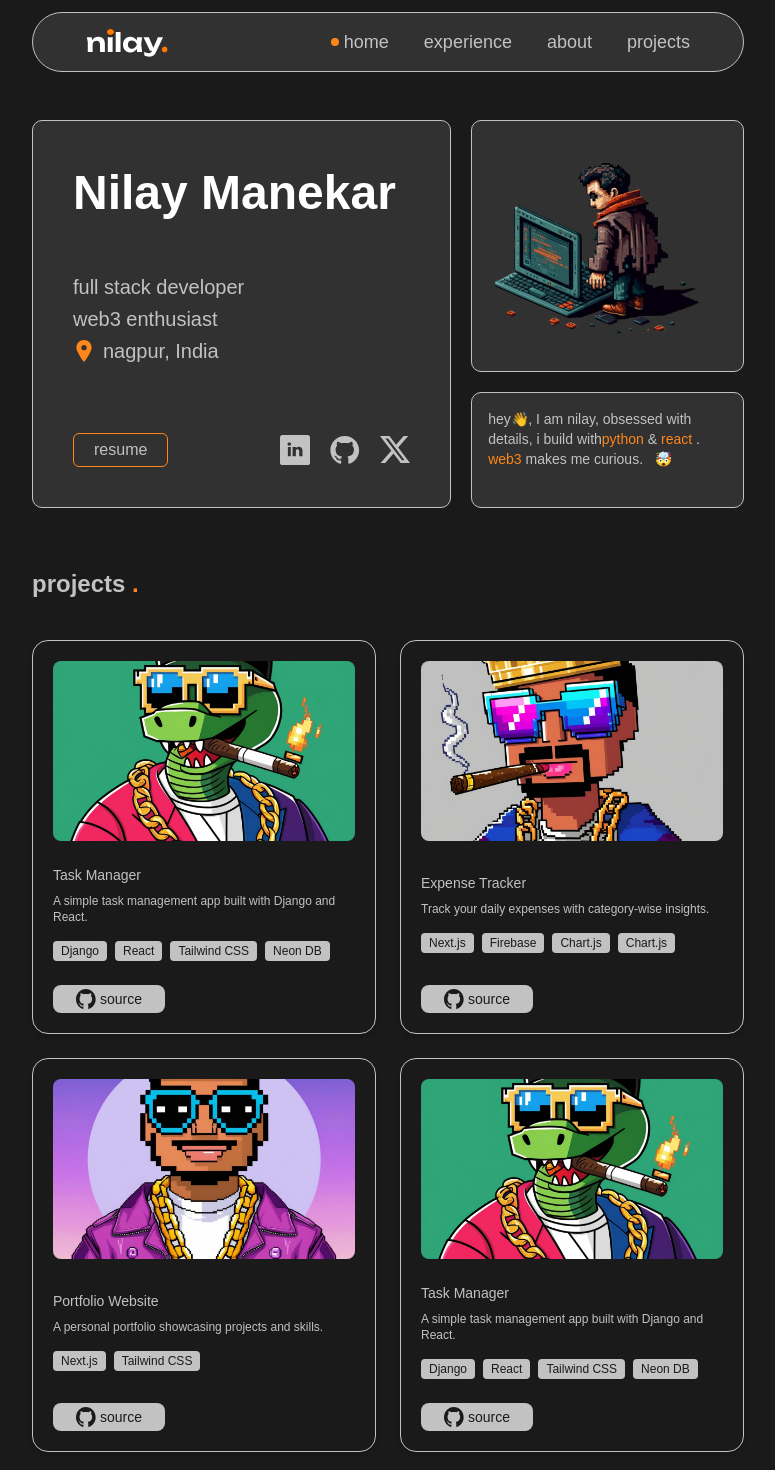
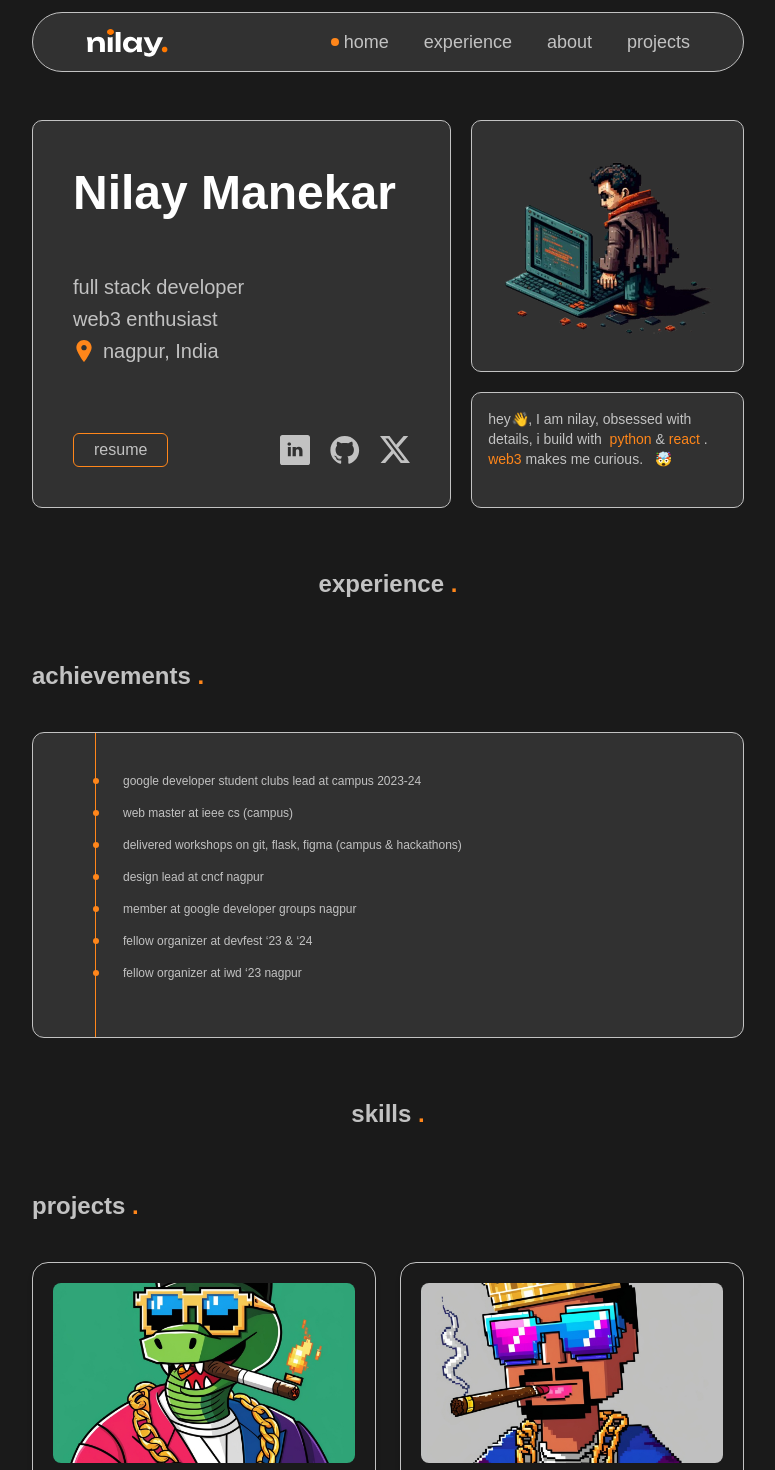
Before and after one commit to nilayjain0611/portfolio, a Next.js app: page / in a window 1280 px wide. Shown: the top 1470 px of the page, without its empty margins (252-1027 px from the left). Built offline with nearby package versions, Linux system fonts and the light colour scheme; a web font is replaced by a local one.

Commit message:
Achievements section done

```diff
--- a/src/app/page.js
+++ b/src/app/page.js
@@ -1,14 +1,20 @@
+import Achievements from "@/components/Achievements";
+import Experience from "@/components/Experience";
 import HeroSection from "@/components/HeroSection";
 import Navbar from "@/components/Navbar";
 import ProjectsSection from "@/components/Projects";
+import Skills from "@/components/Skills";
 import Image from "next/image";
 
 export default function Home() {
   return (
     <>
-    <div className="realtive flex flex-col items-center gap-y-15 pb-15 max-w-180mx-auto  ">
+    <div className="realtive flex flex-col items-center gap-y-15 pb-15  mx-auto pt-20 md:pt-0  ">
         <Navbar />
         <HeroSection />
+        <Experience />
+        <Achievements />
+        <Skills />
         <ProjectsSection />
     </div>
     </>
--- /dev/null
+++ b/src/components/Achievements.jsx
@@ -0,0 +1,39 @@
+import React from 'react'
+
+const Achievements = () => {
+    const events = [
+        "google developer student clubs lead at campus 2023-24",
+        "Web Master at IEEE CS (Campus)",
+        "Delivered Workshops on Git, Flask, Figma (Campus & Hackathons)",
+        "Design Lead at CNCF Nagpur",
+        "Member at Google Developer Groups Nagpur",
+        "Fellow Organizer at DevFest ‘23 & ‘24",
+        "Fellow Organizer at IWD ‘23 Nagpur",
+      ];
+  return (
+
+    <section id='about' className='mx-10 md:w-178 max-w-178 space-y-10 scroll-mt-20 '>
+        <h1 className="text-[var(--light_gray)] text-2xl font-semibold">achievements<span className="text-[var(--highlight)]"> .</span></h1>
+
+        <div className='md:pl-15 md:pr-35 bg-[var(--card_color)] border border-[var(--light_gray)] rounded-xl w-full relative grid grid-flow-col-dense grid-cols-1 px-5'>
+
+            <div className="relative w-full py-10 ">
+                {/* Vertical Line */}
+                <div className="absolute left-0.5  top-0 h-full w-[1px] bg-[var(--highlight)]"></div>
+
+                {events.map((event, index) => (
+                <div key={index} className="relative flex items-center gap-6 mb-4 ">
+                    {/* Circle Bullet */}
+                    <div className="w-1.5 h-1.5 bg-[var(--highlight)] rounded-full !important"></div>
+
+                    {/* Event Text */}
+                    <h3 className="text-xs font-light text-[var(--light_gray)] lowercase">{event}</h3>
+                </div>
+                ))}
+            </div>
+        </div>
+    </section>
+  )
+}
+
+export default Achievements
--- /dev/null
+++ b/src/components/Experience.jsx
@@ -0,0 +1,11 @@
+import React from 'react'
+
+const Experience = () => {
+  return (
+    <section id='experience' className=' mx-10 max-w-178 space-y-10 scroll-mt-20'>
+              <h1 className="text-[var(--light_gray)] text-2xl font-semibold">experience<span className="text-[var(--highlight)]"> .</span></h1>
+    </section>
+  )
+}
+
+export default Experience
--- a/src/components/HeroSection.jsx
+++ b/src/components/HeroSection.jsx
@@ -7,10 +7,9 @@
 
 export default function HeroSection() {
   return (
-    <section id='home' className="relative mx-auto scroll-mt-30">
-
-      <div className="grid rounded-[10px] max-w-178 grid-flow-row-dense grid-cols-5 grid-rows-6 gap-5 items-cente   md:grid-flow-auto  ">
-        <div className="p-10 row-span-6 bg-[var(--card_color)] col-span-3 space-y-5  rounded-[10px] border border-[var(--light_gray)] text-[var(--light_gray)] flex flex-col justify-between gap-6 ">
+    <section id='home' className="scroll-mt-30  max-w-178 mx-10 ">
+      <div className="md:grid rounded-[10px] max-w-178 md:grid-flow-row-dense md:grid-cols-5 md:grid-rows-6 md:gap-5    md:grid-flow-auto flex flex-col items-stretch gap-6 ">
+        <div className="p-10 row-span-6 bg-[var(--card_color)] col-span-3 space-y-5  rounded-[10px] border border-[var(--light_gray)] text-[var(--light_gray)] flex flex-col justify-between gap-6  ">
           <h1 className="text-white text-5xl/[64px]  font-semibold m-0">Nilay Manekar</h1>
           <div className="space-y-0.5 ">
             <h3 className="text-[var(--light_gray)] text-[20px] font-light">full stack developer</h3>
@@ -40,9 +39,8 @@
           </div>
 
         </div>
-        <div className="row-span-4 col-span-2 bg-[var(--card_color)] rounded-[10px] border border-[var(--light_gray)]    text-[var(--light_gray)]
-            hover:shadow-[5px_5px_0px_0px_#1a1a1a,_7px_7px_0px_0px_var(--highlight)]">
-              <Image src="/Removed-Hero.png" alt="Logo" width={250} height={255} />
+        <div className="row-span-4 w-full col-span-2 bg-[var(--card_color)] rounded-[10px] border border-[var(--light_gray)]    text-[var(--light_gray)] hover:shadow-[5px_5px_0px_0px_#1a1a1a,_7px_7px_0px_0px_var(--highlight)] ">
+              <Image src="/Removed-Hero.png" alt="Logo" width={250} height={255} className="mx-auto"/>
         </div>
         <div className="group font-light text-sm row-span-2 col-span-2 bg-[var(--card_color)] rounded-[10px] border border-[var(--light_gray)] text-[var(--light_gray)] hover:shadow-[5px_5px_0px_0px_#1a1a1a,_7px_7px_0px_0px_var(--highlight)]">
         <p className="p-4">
@@ -52,7 +50,7 @@
             text-[var(--highlight)]">
             👋
           </span>
-          , I am nilay, obsessed with details, i build with
+          , I am nilay, obsessed with details, i build with &nbsp;
           <span className="text-[var(--highlight)] inline-block font-medium">python&nbsp;</span>
           &
           <span className="text-[var(--highlight)] inline-block font-medium">&nbsp;react&nbsp;</span>
--- /dev/null
+++ b/src/components/Skills.jsx
@@ -0,0 +1,11 @@
+import React from 'react'
+
+const Skills = () => {
+  return (
+    <section id='skills' className='mx-10 max-w-178 space-y-10 scroll-mt-20'>
+              <h1 className="text-[var(--light_gray)] text-2xl font-semibold">skills<span className="text-[var(--highlight)]"> .</span></h1>
+    </section>
+  )
+}
+
+export default Skills
```
